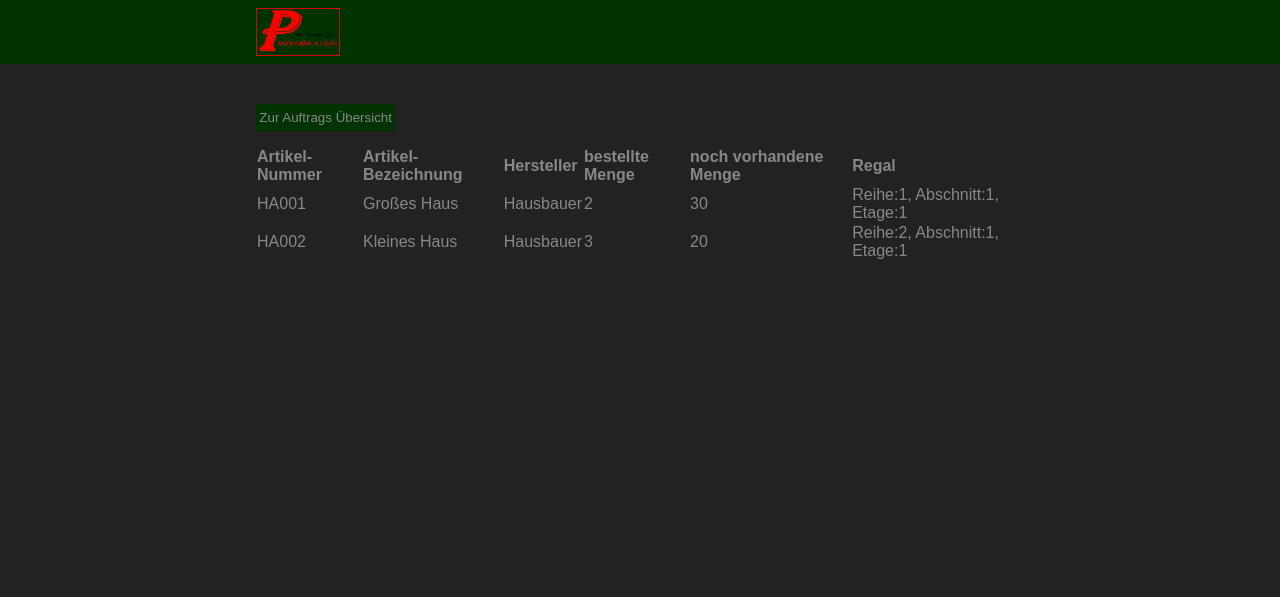
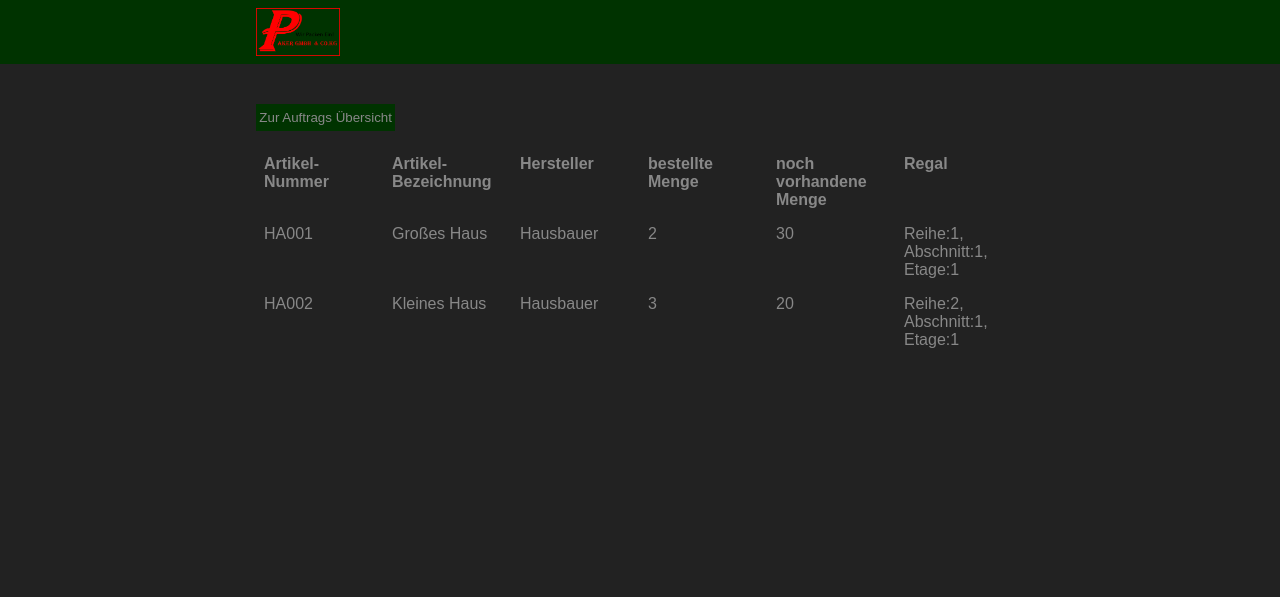
Before and after one commit to ITFA23Bierbaum/inventoryOverview, a Django app: template inventoryOverview/inventory/templates/inventory/orderDetails.html in a window 1280 px wide. Shown: the top 597 px of the page. Run offline with Django 4.2, Linux system fonts and the light colour scheme; the template is opened without the code that fills it: values that come from a table or form of the project are taken from there, others are empty; data comes from the database, SQL or seed files in the repository.

Commit message:
Styleanpassungen von orderlist und orderdetails tabellen

```diff
--- a/inventoryOverview/inventory/static/inventory/style.css
+++ b/inventoryOverview/inventory/static/inventory/style.css
@@ -12,6 +12,7 @@
 }
 
 body {
+    height: 100vh;
     margin: 0;
     background-color: var(--background);
 }
@@ -109,9 +110,14 @@ table tr > * {
     color: var(--text);
 }
 
+table tr > * > * {
+    /*padding: .5em;*/
+}
+
 .header > th,
 .contentRow > td {
     padding: .5em;
+    width: 100%;
 }
 
 .filter > th {
@@ -136,8 +142,37 @@ table tr > * {
     background: #333;
 }
 
+.contentForm {
+    height: 100%;
+}
+
+table.flexTable, table.flexTable * {
+    display: flex;
+}
+
+table.flexTable > tbody {
+    overflow: auto;
+}
+
+table.flexTable, table.flexTable > tbody, table.flexTable> thead {
+    flex-direction: column;
+}
+
 table.ordersTable {
+    height: 100%;
     width: calc(100% - 10em);
+}
+
+table.ordersTable > thead {
+    height: 4em;
+}
+
+table.ordersTable > tbody {
+    height: calc(100% - 4em);
+}
+
+table.ordersTable > tbody > tr {
+    height: 2em;
 }
 
 table.ordersTable tr > *:nth-child(1) {
@@ -146,6 +181,10 @@ table.ordersTable tr > *:nth-child(1) {
 
 table.ordersTable tr > *:nth-child(2) {
     width: calc(100% - 15em);
+}
+
+table.orderDetailsTable {
+
 }
 
 .subHeaderDiv {
--- a/inventoryOverview/inventory/templates/inventory/orderDetails.html
+++ b/inventoryOverview/inventory/templates/inventory/orderDetails.html
@@ -17,25 +17,65 @@
           enctype="multipart/form-data"
           action="{% url 'order-detail' %}" >
       {% csrf_token %}
-        <table>
-            <tr>
-                <th>Artikel-Nummer</th>
-                <th>Artikel-Bezeichnung</th>
-                <th>Hersteller</th>
-                <th>bestellte Menge</th>
-                <th>noch vorhandene Menge</th>
-                <th>Regal</th>
-            </tr>
-            {% for item in items %}
-            <tr>
-                <td>{{item.inventoryItem.number}}</td>
-                <td>{{item.inventoryItem.name}}</td>
-                <td>{{item.inventoryItem.manufacturer}}</td>
-                <td>{{item.amount}}</td>
-                <td>{{item.inventoryItem.stock}}</td>
-                <td>{{item.inventoryItem.shelf}}</td>
-            </tr>
-            {% endfor %}
+        <table class="orderDetailsTable flexTable" >
+            <thead>
+                <tr class="header" >
+                    <th>
+                        <div>
+                            Artikel-Nummer
+                        </div>
+                    </th>
+                    <th>
+                        <div>
+                            Artikel-Bezeichnung
+                        </div>
+                    </th>
+                    <th>
+                        <div>
+                            Hersteller
+                        </div>
+                    </th>
+                    <th>
+                        <div>
+                            bestellte Menge
+                        </div>
+                    </th>
+                    <th>
+                        <div>
+                            noch vorhandene Menge
+                        </div>
+                    </th>
+                    <th>
+                        <div>
+                            Regal
+                        </div>
+                    </th>
+                </tr>
+            </thead>
+            <tbody>
+                {% for item in items %}
+                <tr class="contentRow" >
+                    <td>
+                        <div>{{item.inventoryItem.number}}</div>
+                    </td>
+                    <td>
+                        <div>{{item.inventoryItem.name}}</div>
+                    </td>
+                    <td>
+                        <div>{{item.inventoryItem.manufacturer}}</div>
+                    </td>
+                    <td>
+                        <div>{{item.amount}}</div>
+                    </td>
+                    <td>
+                        <div>{{item.inventoryItem.stock}}</div>
+                    </td>
+                    <td>
+                        <div>{{item.inventoryItem.shelf}}</div>
+                    </td>
+                </tr>
+                {% endfor %}
+            </tbody>
         </table>
     </form>
   {% endif %}
```
Also changed, not shown: inventoryOverview/inventory/templates/inventory/orderList.html (+14 -6 lines).
